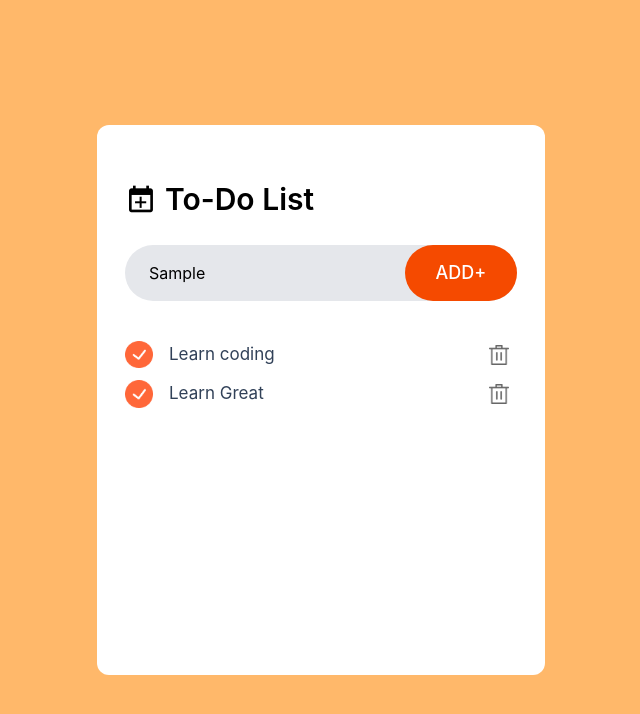
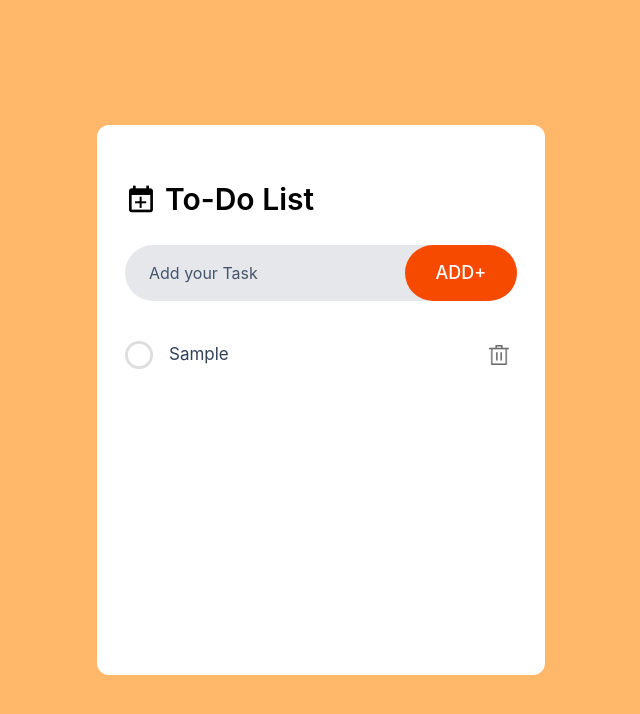
Before and after one commit to sourasish423/Todo-App, a React (Vite) app: page / in a window 1280 px wide. Both pictures are taken after typing "Sample" into the empty fields and a click on the button "ADD+". Shown: the top 714 px of the page, without its empty margins (319-959 px from the left). Built offline with nearby package versions, Linux system fonts and the light colour scheme.

Commit message:
Added toggle,delete and local storage functionality

```diff
--- a/src/components/Todo.jsx
+++ b/src/components/Todo.jsx
@@ -1,8 +1,53 @@
-import React from 'react'
+import React, { useEffect, useRef, useState } from 'react'
 import todo_icon from '../assets/todo_icon.png'
 import TodoItems from './TodoItems'
 
 const Todo = () => {
+
+    const[todoList,setTodoList]=useState(localStorage.getItem("todos")?
+        JSON.parse(localStorage.getItem("todos")):[]);//getting item from local storage convert it from string to array and display it after refresh
+
+    const inputRef=useRef()
+    const add=()=>{
+        const inputText=inputRef.current.value.trim();
+
+        if(inputText===""){
+            return null;
+        }
+
+        const newTodo={
+            id:Date.now(),
+            text:inputText,
+            iscomplete:false,
+        }
+        setTodoList((prev)=>[...prev,newTodo]);
+        inputRef.current.value="";//after adding the todo item in the list clear the input field
+    }
+
+    const deleteTodo=(id)=>{
+        setTodoList((prvTodos)=>{
+            return prvTodos.filter((todo)=>
+            todo.id!==id)
+        })
+
+    }
+
+    const toggle=(id)=>{
+        setTodoList((prevTodos)=>{
+            return prevTodos.map((todo)=>{
+                if(todo.id===id){
+                    return {...todo,iscomplete:!todo.iscomplete}//before this all the item is false when I click it changes means only property is being changed
+                }
+                return todo;
+            })
+        })
+    }
+
+        useEffect(()=>{
+            localStorage.setItem("todos",JSON.stringify(todoList))
+        },[todoList])//store the items in local storage and convert it into string from array
+
+
   return (
     <div className='bg-white place-self-center w-11/12 max-w-md
     flex flex-col p-7 min-h-137.5 rounded-xl'>
@@ -17,17 +62,25 @@ const Todo = () => {
 
         <div className='flex items-center my-7 bg-gray-200
         rounded-full'>
-            <input className='bg-transparent border-0 outline-0 flex-1 h-14
+            <input ref={inputRef} className='bg-transparent border-0 outline-0 flex-1 h-14
             pl-6 pr-2 placeholder:text-slate-600'
             type='text' placeholder='Add your Task'/>
-            <button className='border-none rounded-full
+            <button onClick={add} className='border-none rounded-full
             bg-orange-600 w-32 h-14 text-white text-lg font-medium
             cursor-pointer'>ADD+</button>
         </div>
 
         <div>
-            <TodoItems text="Learn coding"/>
-            <TodoItems text="Learn Great"/>
+
+            {todoList.map((item,index)=>{
+                return <TodoItems key={index}
+                text={item.text}
+                id={item.id}
+                iscomplete={item.iscomplete}
+                deleteTodo={deleteTodo}
+                toggle={toggle}/>
+            })}
+
 
         </div>
 
--- a/src/components/TodoItems.jsx
+++ b/src/components/TodoItems.jsx
@@ -3,16 +3,18 @@ import tick from '../assets/tick.png'
 import not_tick from '../assets/not_tick.png'
 import delete_icon from '../assets/delete.png'
 
-const TodoItems = ({text}) => {
+const TodoItems = ({text,id,iscomplete,deleteTodo,toggle}) => {
   return (
     <div className='flex items-center my-3 gap-2'>
 
-        <div className='flex flex-1 items-center cursor-pointer'>
-            <img src={tick} alt=""  className='w-7'/>
-            <p className='text-slate-700 ml-4 text-[17px]'>{text}</p>
+        <div onClick={()=>{toggle(id)}} className='flex flex-1 items-center cursor-pointer'>
+            <img src={iscomplete? tick: not_tick} alt=""  className='w-7'/>
+            <p className={`text-slate-700 ml-4 text-[17px] decoration-slate-500
+             ${iscomplete?"line-through":""}`}>{text}</p>
         </div>
 
-        <img src={delete_icon} alt="" className='w-5 cursor-pointer'/>
+        <img onClick={()=>{deleteTodo(id)}}
+        src={delete_icon} alt="" className='w-5 cursor-pointer'/>
 
 
         <div>
```
